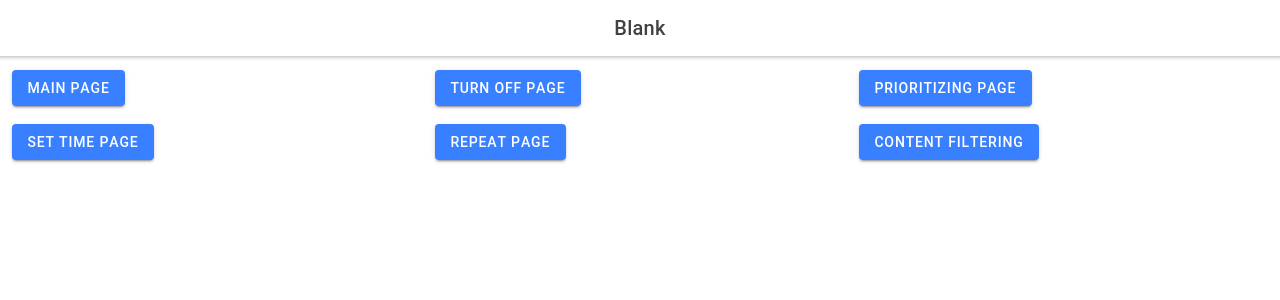
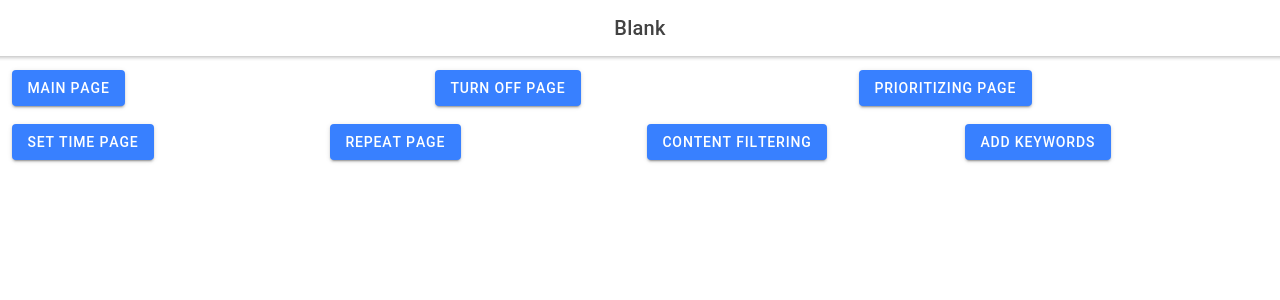
Before and after one commit to ssz360/HCI---LessNotify, a React (Create React App) app: page /home in a window 1280 px wide. Shown: the top 300 px of the page. Built offline with nearby package versions, Linux system fonts and the light colour scheme.

Commit message:
Content Filtering2

```diff
--- a/src/components/ExploreContainer.tsx
+++ b/src/components/ExploreContainer.tsx
@@ -27,6 +27,9 @@ const ExploreContainer: React.FC<ContainerProps> = () => {
         <IonCol>
           <IonButton routerLink="/filter-content">Content Filtering</IonButton>
         </IonCol>
+        <IonCol>
+          <IonButton routerLink="/add-keywords">Add Keywords</IonButton>
+        </IonCol>
       </IonRow>
     </IonGrid>
   );
```
